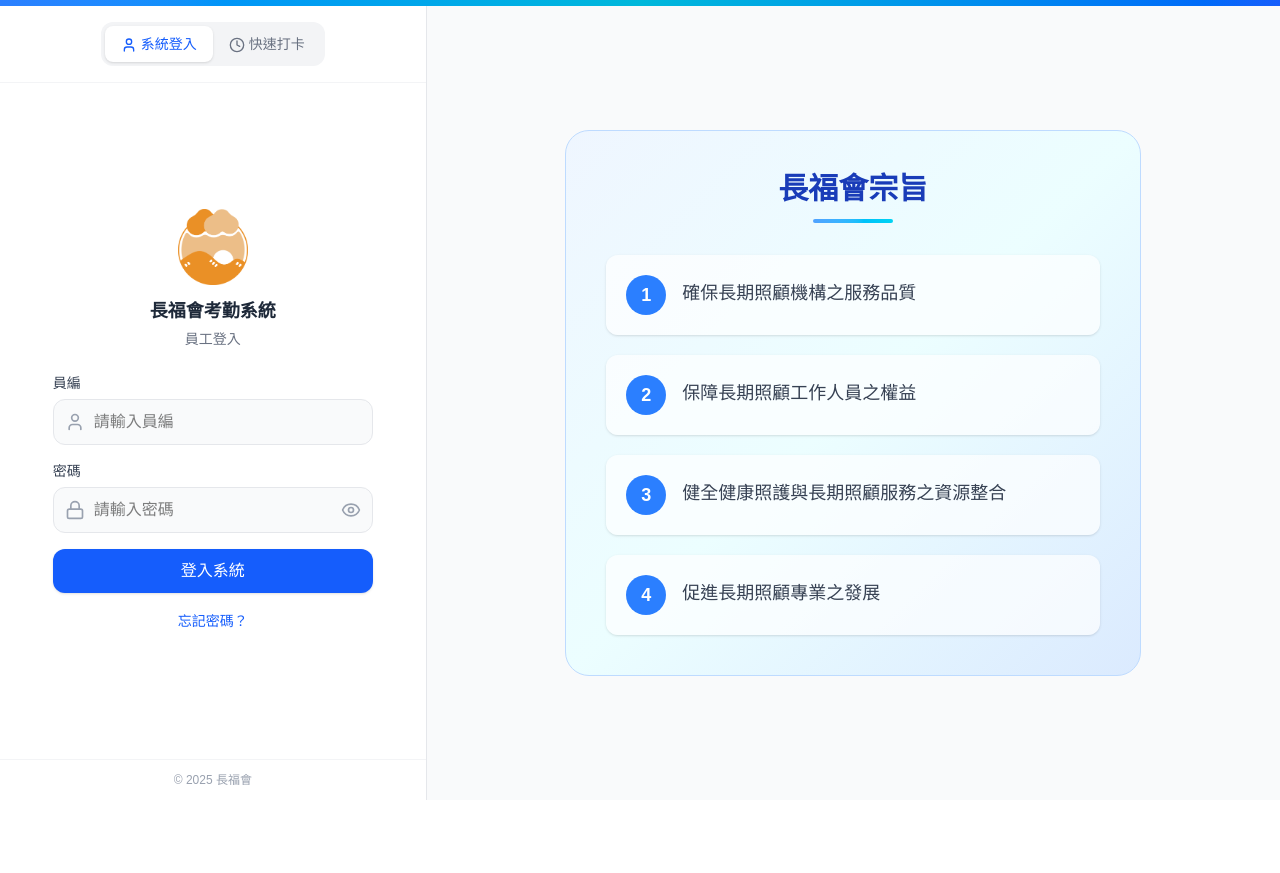
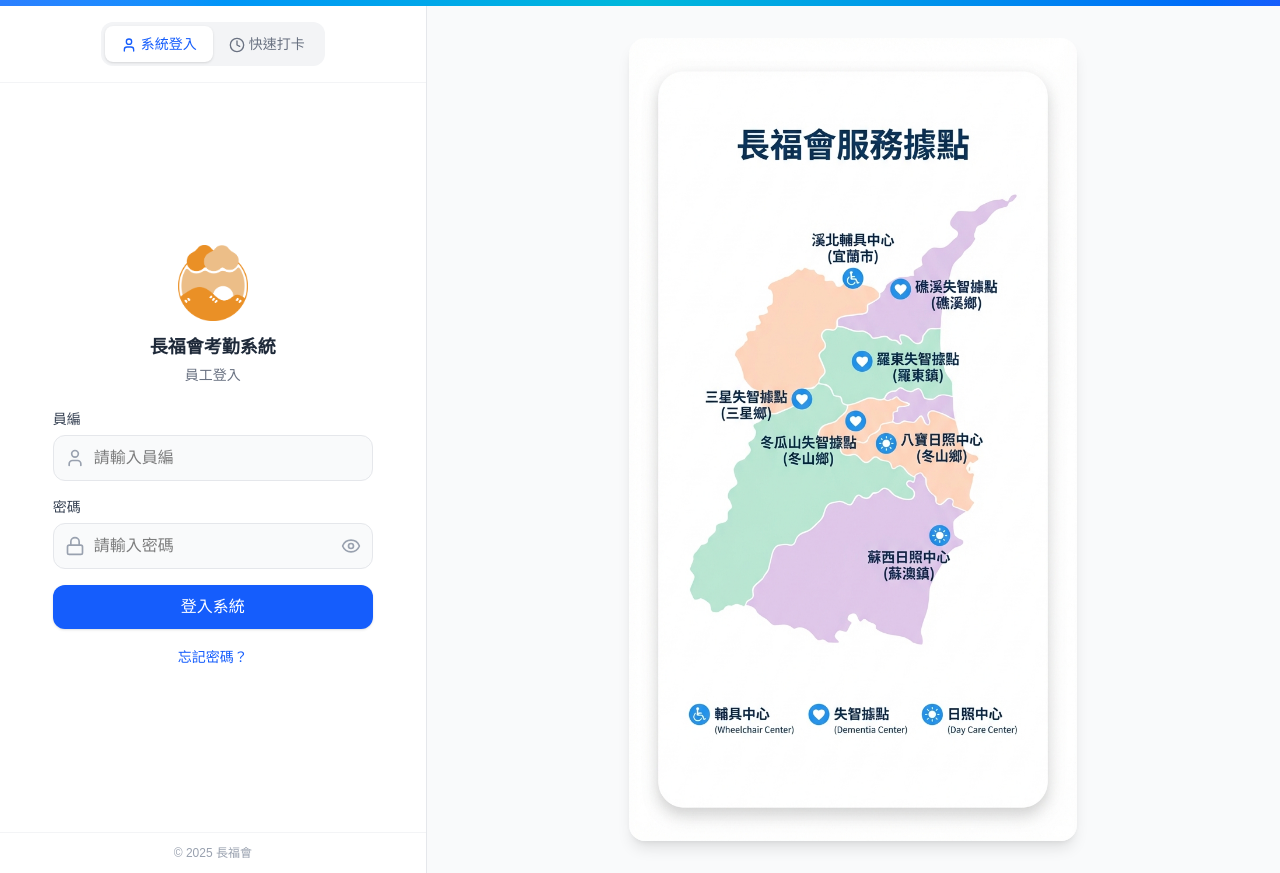
Before and after one commit to bylmdada/changfu-attendance-system, a Next.js app: page /login in a window 1280 px wide. Before the commit the page ends 800 px from the top, so only its background shows below. Built offline with nearby package versions, Linux system fonts and the light colour scheme.

Commit message:
登入頁面：替換宗旨文字為機構分佈圖片

```diff
--- a/src/app/login/page.tsx
+++ b/src/app/login/page.tsx
@@ -1302,32 +1302,18 @@ function LoginPageContent() {
 
         {/* 右側 2/3 */}
         <div className="hidden lg:flex lg:w-2/3 flex-col bg-gray-50">
-          {/* 系統登入：顯示宗旨（垂直居中） */}
+          {/* 系統登入：顯示機構分佈圖（垂直居中） */}
           {activeTab === 'login' && (
             <div className="flex-1 flex items-center justify-center p-8">
-              <div className="bg-gradient-to-br from-blue-50 via-cyan-50 to-blue-100 rounded-3xl p-10 border border-blue-200 max-w-xl w-full">
-                <div className="text-center mb-8">
-                  <h2 className="text-3xl font-bold text-blue-800 mb-3">長福會宗旨</h2>
-                  <div className="w-20 h-1 bg-gradient-to-r from-blue-400 to-cyan-400 mx-auto rounded-full" />
-                </div>
-                <div className="space-y-5">
-                  <div className="flex items-start gap-4 bg-white/70 rounded-xl p-5 shadow-sm">
-                    <span className="w-10 h-10 bg-blue-500 rounded-full flex items-center justify-center text-white text-lg font-bold flex-shrink-0">1</span>
-                    <p className="text-gray-700 text-lg font-medium pt-1">確保長期照顧機構之服務品質</p>
-                  </div>
-                  <div className="flex items-start gap-4 bg-white/70 rounded-xl p-5 shadow-sm">
-                    <span className="w-10 h-10 bg-blue-500 rounded-full flex items-center justify-center text-white text-lg font-bold flex-shrink-0">2</span>
-                    <p className="text-gray-700 text-lg font-medium pt-1">保障長期照顧工作人員之權益</p>
-                  </div>
-                  <div className="flex items-start gap-4 bg-white/70 rounded-xl p-5 shadow-sm">
-                    <span className="w-10 h-10 bg-blue-500 rounded-full flex items-center justify-center text-white text-lg font-bold flex-shrink-0">3</span>
-                    <p className="text-gray-700 text-lg font-medium pt-1">健全健康照護與長期照顧服務之資源整合</p>
-                  </div>
-                  <div className="flex items-start gap-4 bg-white/70 rounded-xl p-5 shadow-sm">
-                    <span className="w-10 h-10 bg-blue-500 rounded-full flex items-center justify-center text-white text-lg font-bold flex-shrink-0">4</span>
-                    <p className="text-gray-700 text-lg font-medium pt-1">促進長期照顧專業之發展</p>
-                  </div>
-                </div>
+              <div className="relative max-w-md w-full">
+                <Image
+                  src="/changfu-location.png"
+                  alt="長福會照護據點分佈"
+                  width={768}
+                  height={1376}
+                  className="rounded-2xl shadow-lg w-full h-auto"
+                  priority
+                />
               </div>
             </div>
           )}
```
Also changed, not shown: chanfu location.png (added), public/changfu-location.png (added).
